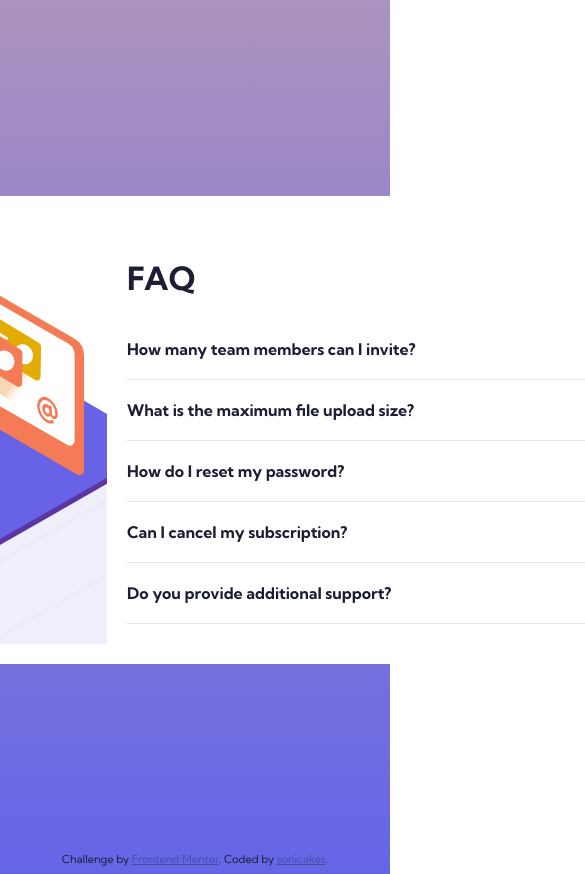
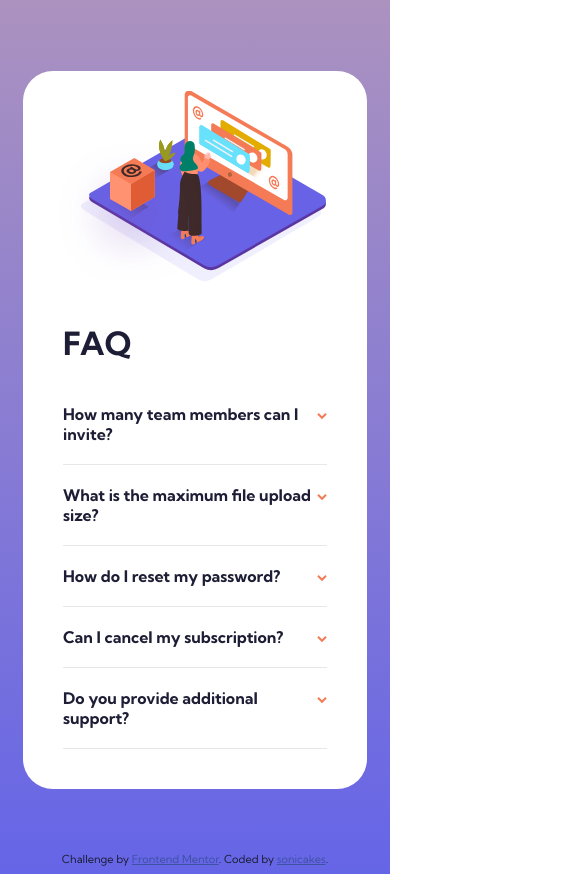
Before and after one commit to sonicakes/faq-design, a plain HTML site: page index.html in a window 390 px wide. Shown: the top 874 px of the page, 585 px wide, since content can reach past the window. Drawn offline with nearby package versions, Linux system fonts and the light colour scheme.

Commit message:
add mobile layout

```diff
--- a/custom.css
+++ b/custom.css
@@ -1,7 +1,7 @@
 body {
   font-family: "Kumbh Sans", sans-serif;
   background: linear-gradient(#ab92bf, #6565e7) no-repeat;
-  color:#1D1E35;
+  color: #1d1e35;
 }
 
 .container {
@@ -16,15 +16,31 @@ body {
   padding: 20px;
   border-radius: 30px;
   display: flex;
-  max-width: 75%;
+  flex-direction: column;
   min-height: 50vh;
+  margin: 0 15px;
+}
+
+@media screen and (min-width: 1024px) {
+  .card-custom {
+    flex-direction: row;
     min-width: 960px;
+  }
 }
 
 .column {
   padding: 20px;
 }
 
+.img {
+  background-image: url("/images/illustration-woman-online-mobile.svg"),
+    url("/images/bg-pattern-mobile.svg");
+  background-repeat: no-repeat;
+  min-height: 150px;
+  background-position: 45% 15%, 60% 100%;
+}
+
+@media screen and (min-width: 1024px) {
   .img {
     background-image: url("/images/illustration-woman-online-desktop.svg"),
       url("/images/bg-pattern-desktop.svg");
@@ -33,9 +49,12 @@ body {
     position: relative;
     width: 40%;
   }
+}
 
+@media screen and (min-width: 1024px) {
   .text {
     width: 60%;
+  }
 }
 
 .box {
@@ -46,6 +65,13 @@ body {
   top: 200px;
   left: 0;
   background-repeat: no-repeat;
+  display: none;
+}
+
+@media screen and (min-width: 1024px) {
+  .box {
+    display: block;
+  }
 }
 
 .question {
@@ -57,12 +83,11 @@ body {
 
 .question:hover {
   cursor: pointer;
-    color: #F47C57;
+  color: #f47c57;
 }
 
 .question:after {
   content: url("/images/icon-arrow-down.svg");
-
 }
 
 .hidden {
@@ -70,5 +95,5 @@ content: url("/images/icon-arrow-down.svg");
 }
 
 .section {
-    border-bottom: 1px solid	#E7E7E9;
+  border-bottom: 1px solid #e7e7e9;
 }
```
Also changed, not shown: index.html (+4 -2 lines). Lines whose indentation alone changed are shown as unchanged.
